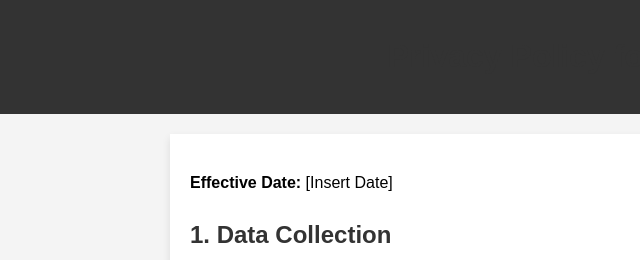
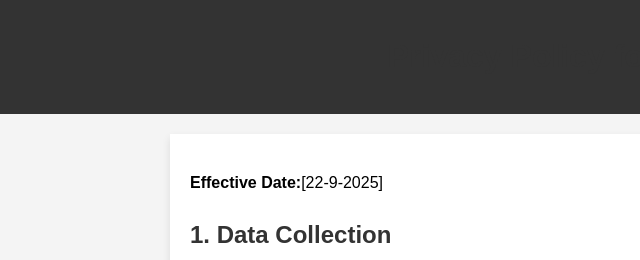
Before and after one commit to janhviabhiram2103/Auto-PIP-Extension, a plain HTML site: page index.html in a window 1280 px wide. Shown: the top 260 px of the page, 0-640 px from the left. Drawn offline with Linux system fonts and the light colour scheme.

Commit message:
Update index.html

```diff
--- a/index.html
+++ b/index.html
@@ -49,7 +49,7 @@
     </header>
 
     <div class="container">
-        <p><strong>Effective Date:</strong> [Insert Date]</p>
+        <p><strong>Effective Date:</strong>[22-9-2025]</p>
 
         <h2>1. Data Collection</h2>
         <p>Auto PiP Video does not collect, store, or transmit any personal information from users. The extension only enables Picture-in-Picture mode for videos on websites you visit.</p>
```
